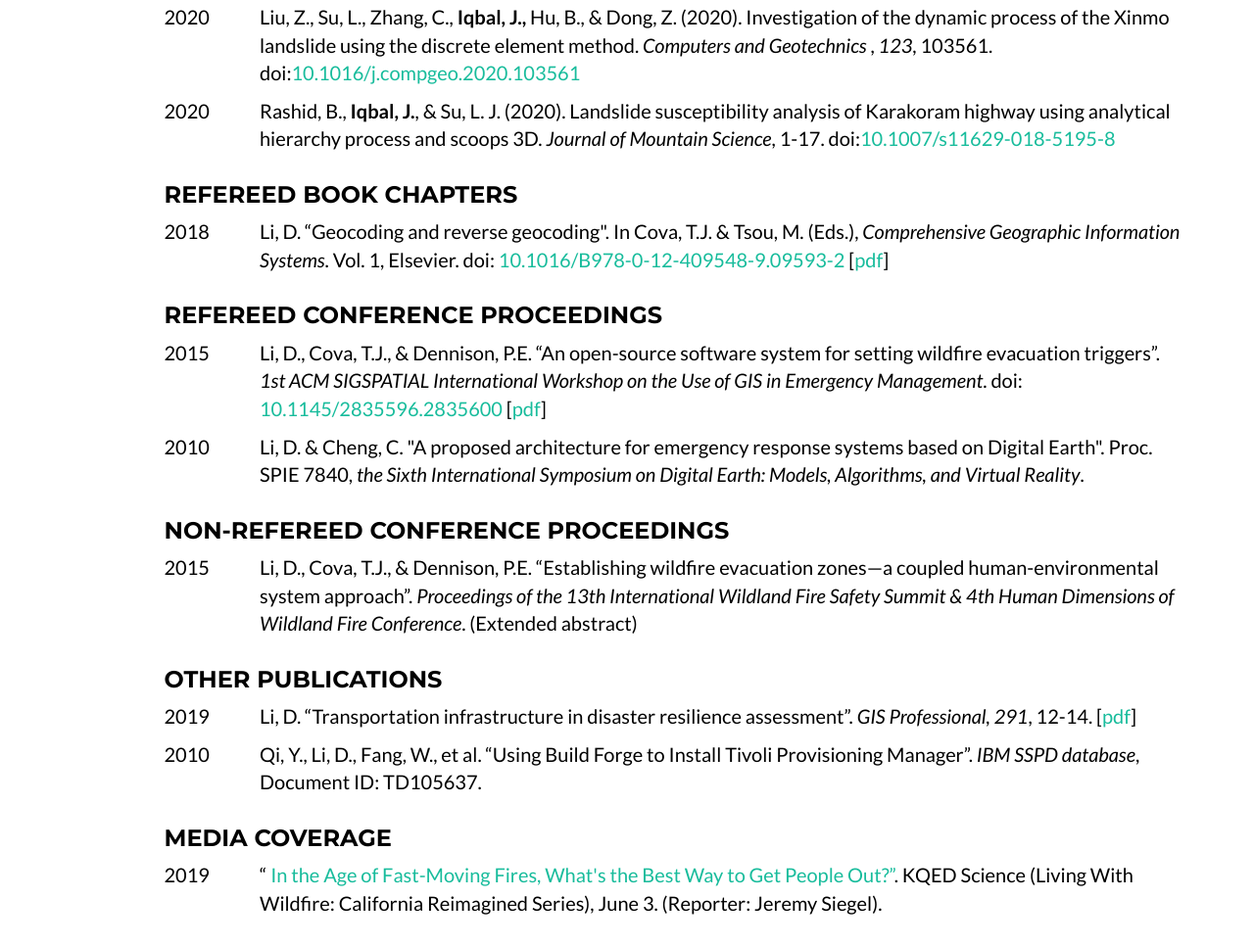
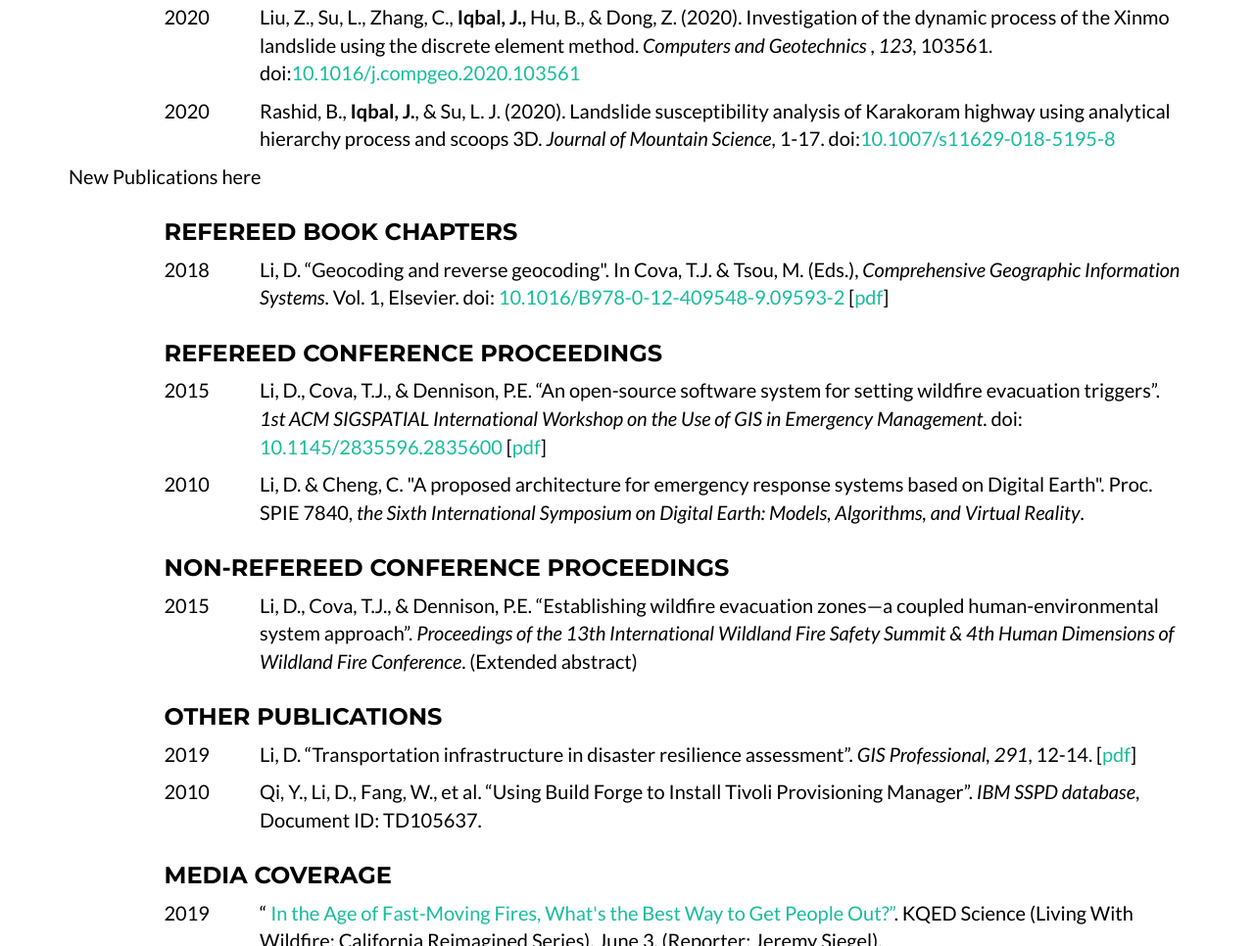
Before and after one commit to drjavediqbal/drjavediqbal.github.io, a website: page index.html in a window 1280 px wide. Shown: the part 3941-4907 px from the top of the page at 98% size. Drawn offline with nearby package versions, Linux system fonts and the light colour scheme.

Commit message:
Update index.html

```diff
--- a/index.html
+++ b/index.html
@@ -329,6 +329,8 @@
                     </p>
                 </div>
             </div>
+
+            <p> New Publications here</p>
 
 
             <div class="row">
```
